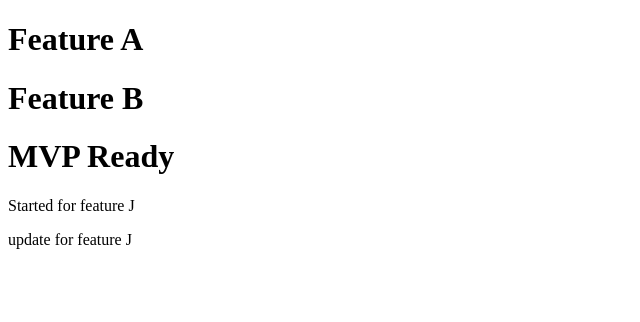
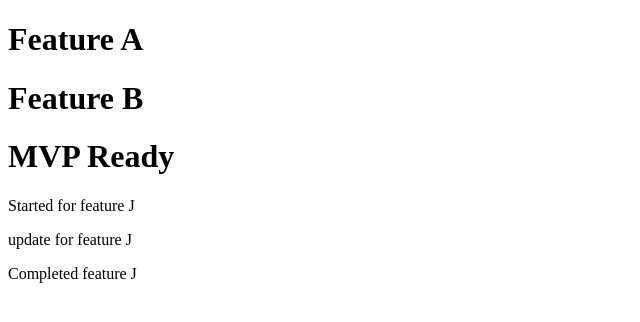
Before and after one commit to AniketVVV/firstRepo, a plain HTML site: page index.html in a window 1280 px wide. Shown: the whole page, without its empty margins (0-640 px from the left). Drawn offline with Linux system fonts and the light colour scheme.

Commit message:
Completed feature J

```diff
--- a/index.html
+++ b/index.html
@@ -11,6 +11,7 @@
     <h1>MVP Ready</h1>
     <p>Started for feature J</p>
     <p>update for feature J</p>
+    <p>Completed feature J</p>
 
 </body>
 </html>
```
